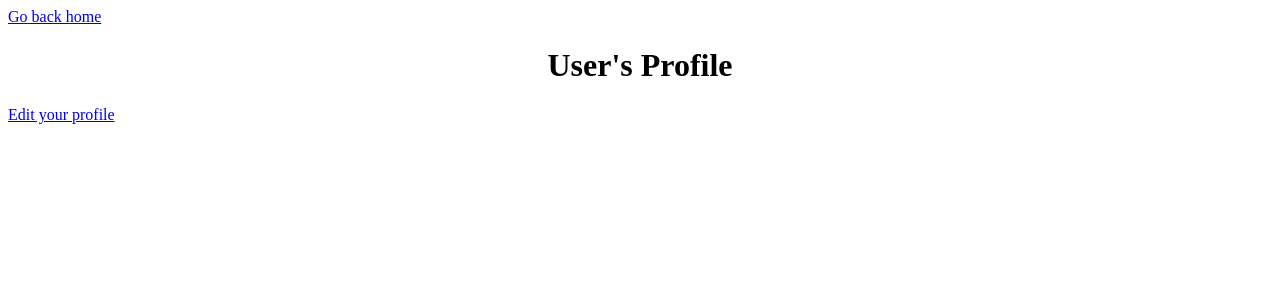
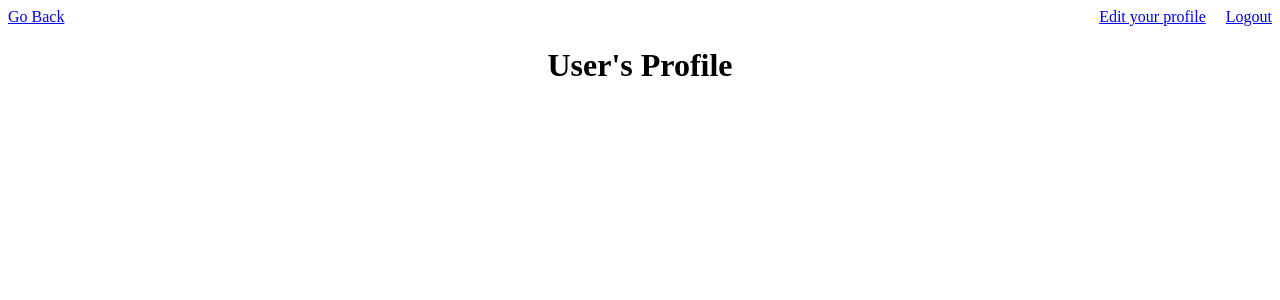
Before and after one commit to howdyHackProject/HHProject, a Django app: page /profile/ in a window 1280 px wide. Shown: the top 300 px of the page. Run offline with Django 3.2, Linux system fonts and the light colour scheme.

Commit message:
updating html

```diff
--- a/HH/mainApp/templates/editProfile.html
+++ b/HH/mainApp/templates/editProfile.html
@@ -5,7 +5,9 @@
         <title>Edit your profile</title>
     </head>
     <body>
-        <a href="/">Go back home</a>
+        <a style="text-align: left;"href="/profile">Cancel</a>
+        <a style="text-align: right; float: right;" href="/">Logout</a>
+
         <h1 style="text-align: center;">Username</h1>
     </body>
 </html>
--- a/HH/mainApp/templates/home.html
+++ b/HH/mainApp/templates/home.html
@@ -5,9 +5,11 @@
         <title>Howdy Link Homepage</title>
     </head>
     <body>
-        <a href="/">Go back home</a>
+        <a style="text-align: right; float: right;" href="/">Logout</a>
+        <a style="text-align: right; float: right; padding-right:20px;" href="/profile">View profile</a>
+        <br/>
         <h1 style="text-align: center;">Welcome to Howdy Link</h1>
-        <a href="/profile">View your profile</a>
+
         <h3>Events in your area</h3>
     </body>
 </html>
--- a/HH/mainApp/templates/index.html
+++ b/HH/mainApp/templates/index.html
@@ -5,7 +5,7 @@
         <title>Welcome to Howdy Link</title>
     </head>
     <body>
-        <h1>Howdy Link</h1>
-        <a href="/signIn/">Sign in</a>
+        <a style="text-align: right; float: right;" href="/signIn/">Sign in</a>
+        <h1 style="text-align: center">Howdy Link</h1>
     </body>
 </html>
--- a/HH/mainApp/templates/login.html
+++ b/HH/mainApp/templates/login.html
@@ -5,7 +5,6 @@
         <title>Login to AggieLink</title>
     </head>
     <body>
-        <a href="/">Go back home</a>
         <br><br>
         <h1>Login to Aggie Link</h1>
         <form action="/home">
--- a/HH/mainApp/templates/profile.html
+++ b/HH/mainApp/templates/profile.html
@@ -5,8 +5,10 @@
         <title>View Profile</title>
     </head>
     <body>
-        <a href="/">Go back home</a>
+        <a style="text-align: left;" href="/home">Go Back</a>
+        <a style="text-align: right; float: right;" href="/">Logout</a>
+        <a style="text-align: right; float: right; padding-right: 20px;" href="/editProfile">Edit your profile</a>
         <h1 style="text-align: center;">User's Profile</h1>
-        <a href="/editProfile">Edit your profile</a>
+
     </body>
 </html>
```
